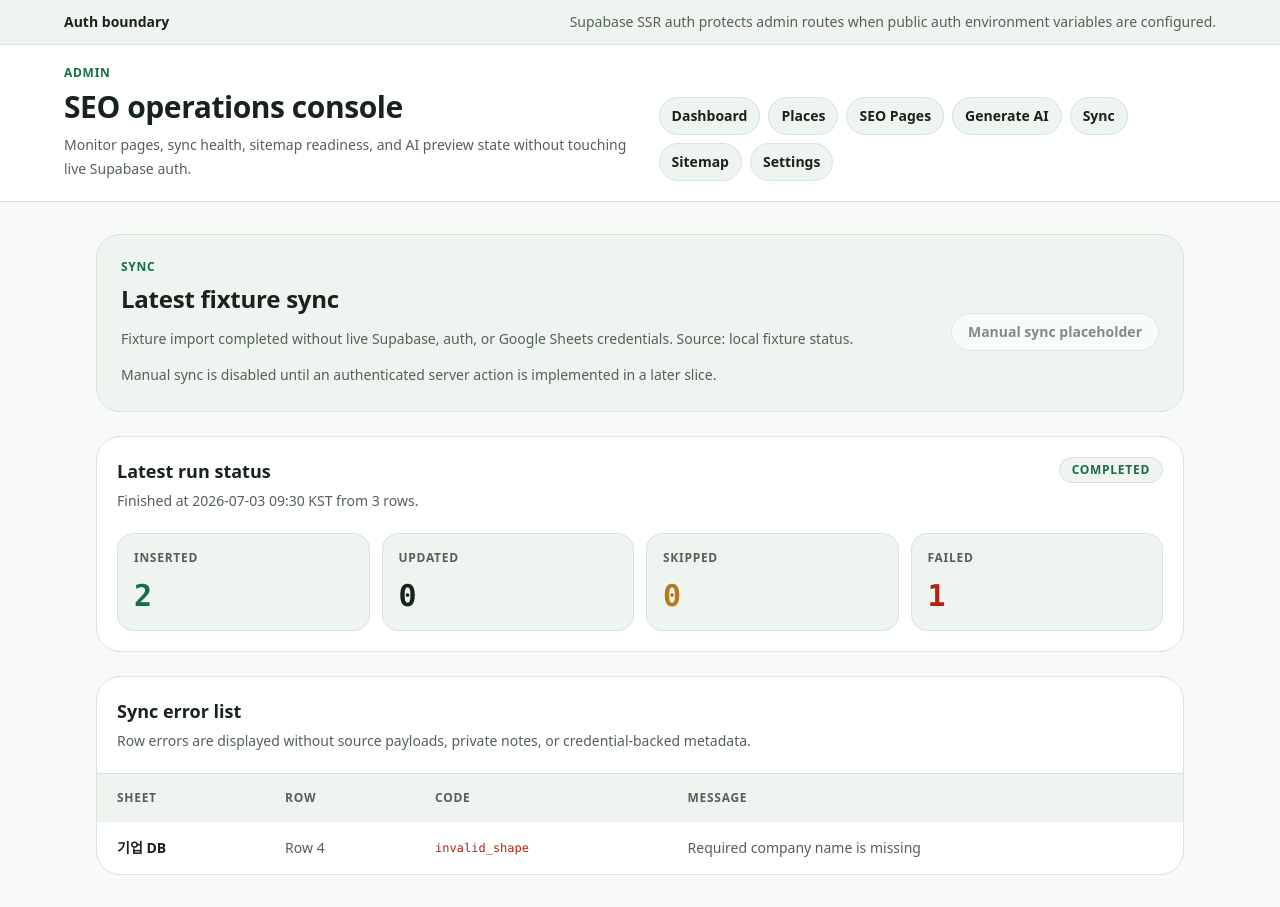
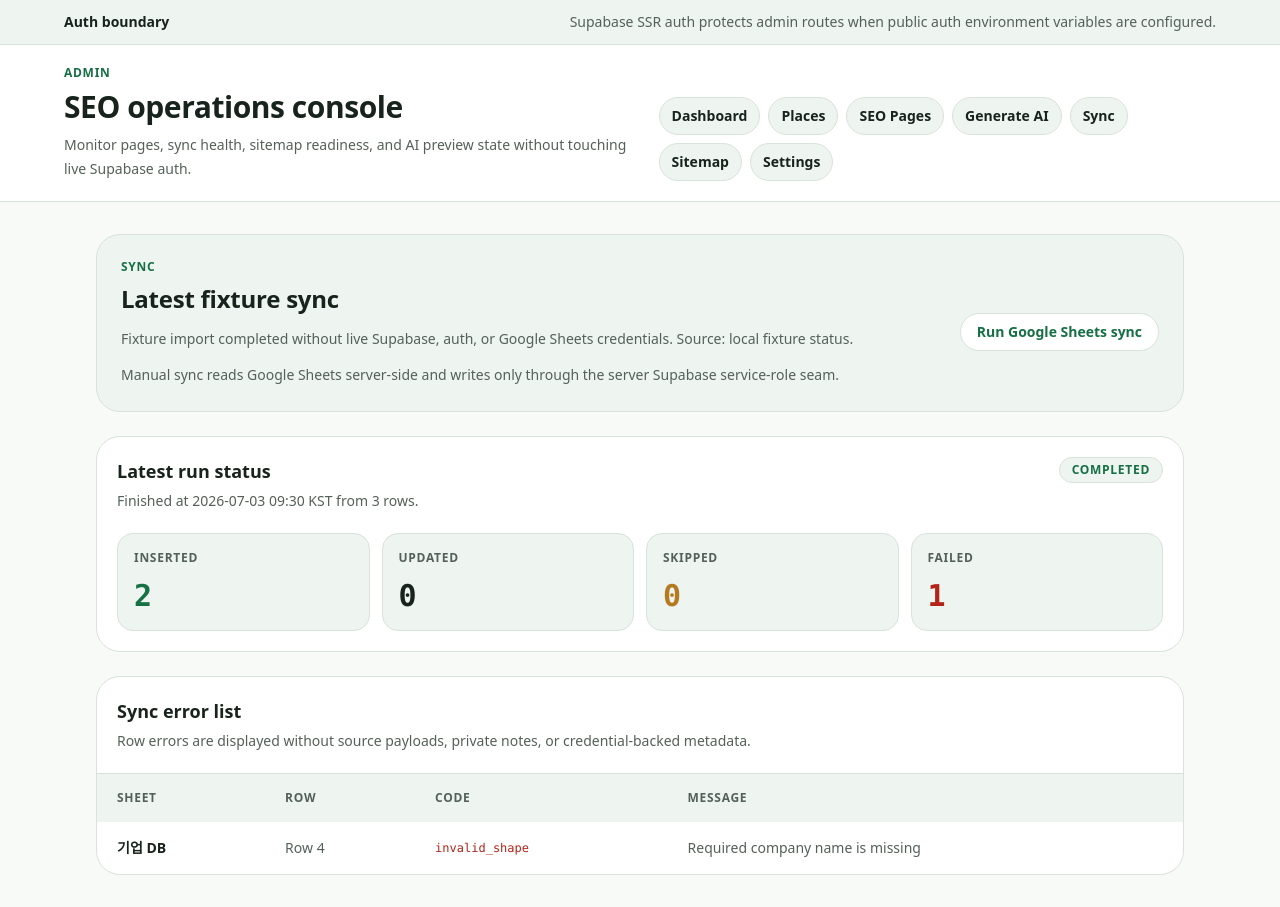
Before and after one commit to juchan3336-pixel/FlowerCRM-AI, a Next.js app in the folder seo-platform/: page /admin/sync in a window 1280 px wide. Built offline with nearby package versions, Linux system fonts and the light colour scheme; no server answers.

Commit message:
Add admin manual sync action
Ultraworked with [Sisyphus](https://github.com/code-yeongyu/oh-my-openagent)

Co-authored-by: Sisyphus <clio-agent@sisyphuslabs.ai>

```diff
--- /dev/null
+++ b/seo-platform/app/admin/sync/actions.ts
@@ -0,0 +1,68 @@
+"use server"
+
+import { createServerClient } from "@supabase/ssr"
+import { cookies } from "next/headers"
+import { redirect } from "next/navigation"
+
+import { isAllowedAdminEmail } from "@/lib/auth/admin-middleware"
+import type { Database } from "@/types/database"
+
+export async function runManualSyncAction(): Promise<never> {
+  if (!hasManualSyncEnvironment()) {
+    redirect("/admin/sync?sync=missing-env")
+  }
+
+  await ensureAdminActionAllowed()
+
+  const { syncGoogleSheetsToSupabase } = await import("@/lib/sync/live-sync")
+  const summary = await syncSafely(syncGoogleSheetsToSupabase)
+  redirect(`/admin/sync?sync=completed&inserted=${String(summary.inserted)}&updated=${String(summary.updated)}&failed=${String(summary.failed)}`)
+}
+
+async function syncSafely(sync: () => Promise<Readonly<{ inserted: number; updated: number; failed: number }>>) {
+  try {
+    return await sync()
+  } catch (error) {
+    if (error instanceof Error && error.name === "InvalidGoogleServiceAccountError") {
+      redirect("/admin/sync?sync=invalid-google-config")
+    }
+    redirect("/admin/sync?sync=failed")
+  }
+}
+
+function hasManualSyncEnvironment(): boolean {
+  return (
+    process.env["NEXT_PUBLIC_SUPABASE_URL"] !== undefined &&
+    process.env["NEXT_PUBLIC_SUPABASE_ANON_KEY"] !== undefined &&
+    process.env["SUPABASE_SERVICE_ROLE_KEY"] !== undefined &&
+    process.env["GOOGLE_SERVICE_ACCOUNT_JSON"] !== undefined &&
+    process.env["GOOGLE_SPREADSHEET_ID"] !== undefined
+  )
+}
+
+async function ensureAdminActionAllowed(): Promise<void> {
+  const supabaseUrl = process.env["NEXT_PUBLIC_SUPABASE_URL"]
+  const anonKey = process.env["NEXT_PUBLIC_SUPABASE_ANON_KEY"]
+  if (supabaseUrl === undefined || anonKey === undefined) {
+    redirect("/login?setup=missing")
+  }
+
+  const cookieStore = await cookies()
+  const supabase = createServerClient<Database>(supabaseUrl, anonKey, {
+    cookies: {
+      getAll() {
+        return cookieStore.getAll()
+      },
+      setAll(cookiesToSet) {
+        for (const { name, value, options } of cookiesToSet) {
+          cookieStore.set(name, value, options)
+        }
+      },
+    },
+  })
+  const { data, error } = await supabase.auth.getUser()
+
+  if (error !== null || !isAllowedAdminEmail(data.user.email ?? null, process.env["ADMIN_EMAIL_ALLOWLIST"])) {
+    redirect("/login?next=/admin/sync")
+  }
+}
--- a/seo-platform/app/admin/sync/page.tsx
+++ b/seo-platform/app/admin/sync/page.tsx
@@ -1,5 +1,6 @@
 import { loadAdminSync } from "@/lib/admin/sync"
 import type { AdminSyncStatus, SyncCountCard } from "@/lib/admin/sync"
+import { runManualSyncAction } from "./actions"
 
 export const dynamic = "force-dynamic"
 
@@ -10,7 +11,7 @@ const STATUS_TONE_CLASS: Record<SyncCountCard["tone"], string> = {
   error: "text-[var(--status-error)]",
 }
 
-export function AdminSyncContent({ syncStatus }: Readonly<{ syncStatus: AdminSyncStatus }>) {
+export function AdminSyncContent({ syncStatus, syncNotice }: Readonly<{ syncStatus: AdminSyncStatus; syncNotice?: AdminSyncNotice | undefined }>) {
   const sourceLabel = syncStatus.source === "supabase" ? "Supabase sync tables" : "local fixture status"
 
   return (
@@ -24,18 +25,20 @@ export function AdminSyncContent({ syncStatus }: Readonly<{ syncStatus: AdminSyn
             </h2>
             <p className="mt-3 max-w-3xl text-sm leading-6 text-[var(--text-secondary)]">{syncStatus.message} Source: {sourceLabel}.</p>
           </div>
-          <button
-            aria-describedby="manual-sync-help"
-            className="rounded-full border border-[var(--border-default)] bg-[var(--surface-elevated)] px-4 py-2 text-sm font-semibold text-[var(--text-secondary)] opacity-70"
-            disabled
-            type="button"
-          >
-            Manual sync placeholder
-          </button>
+          <form action={runManualSyncAction}>
+            <button
+              aria-describedby="manual-sync-help"
+              className="rounded-full border border-[var(--border-default)] bg-[var(--surface-elevated)] px-4 py-2 text-sm font-semibold text-[var(--accent-primary)]"
+              type="submit"
+            >
+              Run Google Sheets sync
+            </button>
+          </form>
         </div>
         <p id="manual-sync-help" className="mt-3 text-sm leading-6 text-[var(--text-secondary)]">
-          Manual sync is disabled until an authenticated server action is implemented in a later slice.
+          Manual sync reads Google Sheets server-side and writes only through the server Supabase service-role seam.
         </p>
+        {syncNotice === undefined ? null : <p className="mt-3 rounded-2xl border border-[var(--border-default)] bg-[var(--surface-elevated)] px-4 py-3 text-sm leading-6 text-[var(--text-secondary)]">{syncNotice}</p>}
       </header>
 
       <section aria-labelledby="sync-run-summary-title" className="rounded-3xl border border-[var(--border-default)] bg-[var(--surface-elevated)] p-5">
@@ -107,6 +110,41 @@ async function getAdminSyncStatus(): Promise<AdminSyncStatus> {
   return loadAdminSync(createSupabaseAdminSyncRepository())
 }
 
-export default async function AdminSyncPage() {
-  return <AdminSyncContent syncStatus={await getAdminSyncStatus()} />
+export default async function AdminSyncPage(props: Readonly<{ searchParams?: Promise<Record<string, string | readonly string[] | undefined>> }> = {}) {
+  const searchParams = props.searchParams === undefined ? {} : await props.searchParams
+  return <AdminSyncContent syncNotice={toSyncNotice(searchParams)} syncStatus={await getAdminSyncStatus()} />
 }
+
+function toSyncNotice(searchParams: Record<string, string | readonly string[] | undefined>): AdminSyncNotice | undefined {
+  const sync = firstSearchParam(searchParams["sync"])
+  if (sync === "missing-env") {
+    return "Google Sheets sync is not configured yet. Add GOOGLE_SERVICE_ACCOUNT_JSON and GOOGLE_SPREADSHEET_ID in Vercel, then redeploy."
+  }
+  if (sync === "invalid-google-config") {
+    return "Google service-account JSON is invalid. Recopy the full JSON secret into Vercel and redeploy."
+  }
+  if (sync === "failed") {
+    return "Manual sync failed. Check the latest Supabase sync run and Vercel function logs before retrying."
+  }
+  if (sync !== "completed") {
+    return undefined
+  }
+  const inserted = nonNegativeCountParam(searchParams["inserted"])
+  const updated = nonNegativeCountParam(searchParams["updated"])
+  const failed = nonNegativeCountParam(searchParams["failed"])
+  return `Manual sync completed. Inserted ${inserted}, updated ${updated}, failed ${failed}.`
+}
+
+function nonNegativeCountParam(value: string | readonly string[] | undefined): string {
+  const current = firstSearchParam(value)
+  return current === undefined || !/^\d+$/.test(current) ? "0" : current
+}
+
+function firstSearchParam(value: string | readonly string[] | undefined): string | undefined {
+  if (typeof value === "string") {
+    return value
+  }
+  return value?.[0]
+}
+
+type AdminSyncNotice = string
```
Also changed, not shown: 1 other file (tests, documents, lock files or other folders).
